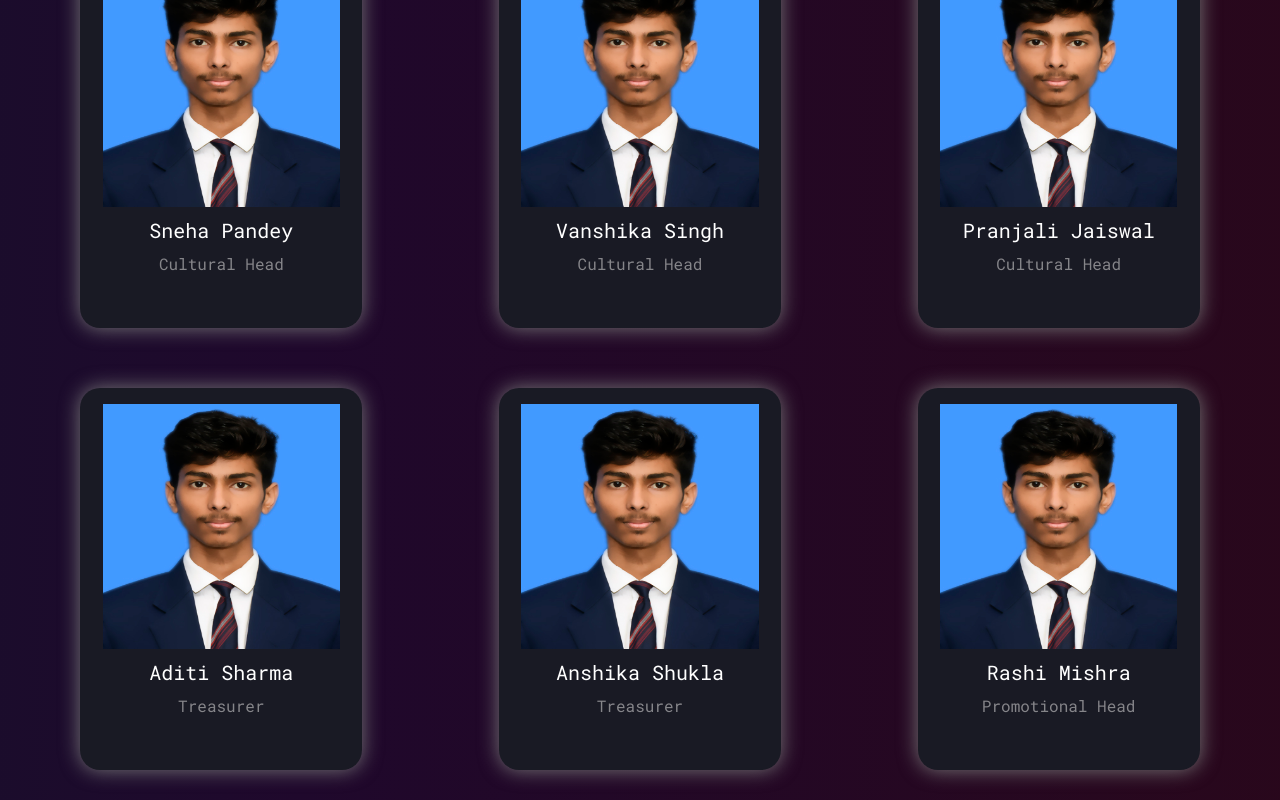
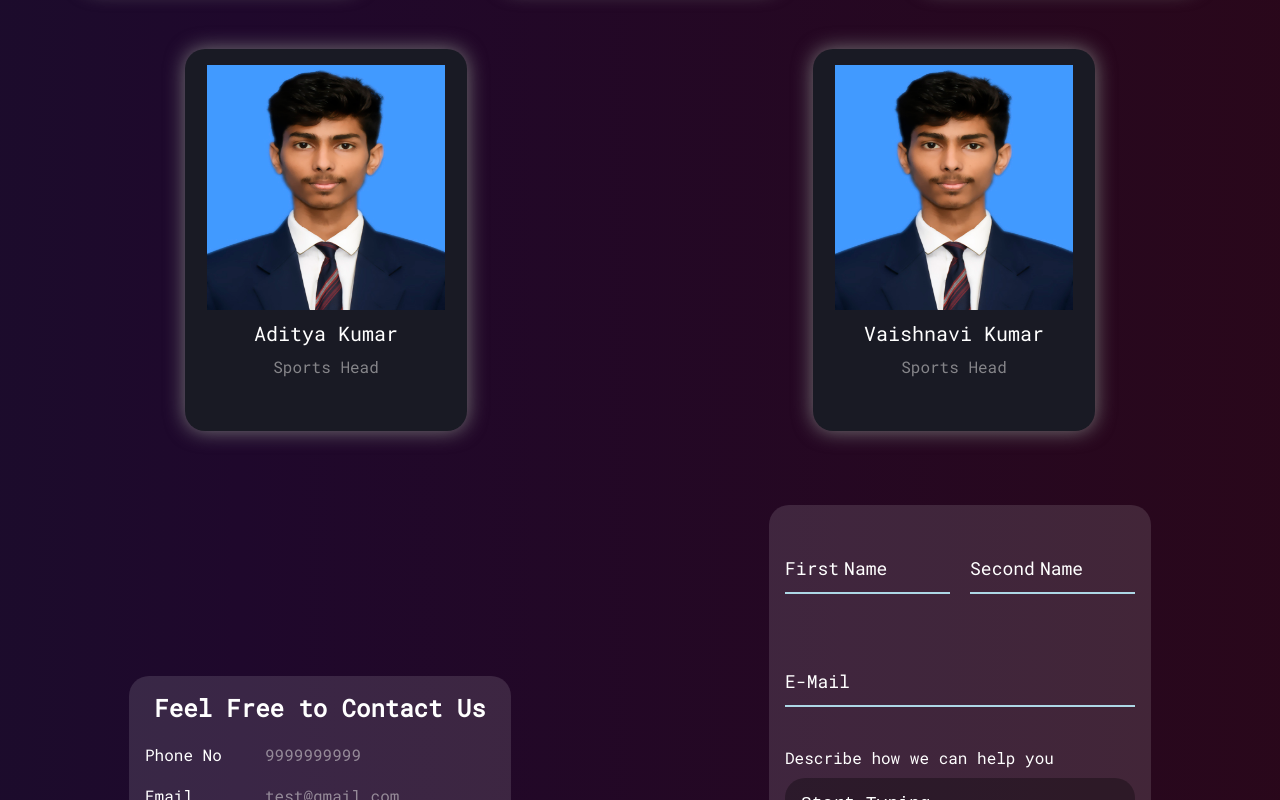
Before and after one commit to deadland2002/ingnitia, a Next.js app: page /ContactUs in a window 1280 px wide. Shown: the part 2000-2800 px from the top of the page. Built offline with nearby package versions, Linux system fonts and the light colour scheme.

Commit message:
Contact Us Fix

```diff
--- a/components/ContactForm.js
+++ b/components/ContactForm.js
@@ -30,28 +30,88 @@ const ContactForm = () => {
 
         <div className={styles.FillForm}>
           <form action="/api/Thankyou">
+            <div className={styles.btnwrap}>
               <div className="form-control">
-              <input type="text" required="" pattern="[a-zA-Z]" placeholder="hi there"/>
+                <input
+                  type="text"
+                  required=""
+                  pattern="[a-zA-Z]"
+                  placeholder="hi there"
+                  name="FirstName"
+                />
                 <label>
-                <span style={{transitionDelay: "0ms"}}>N</span>
-                <span style={{transitionDelay: "100ms"}}>a</span>
-                <span style={{transitionDelay: "200ms"}}>m</span>
-                <span style={{transitionDelay: "300ms"}}>e</span>
+                  <span style={{ transitionDelay: "0ms" }}>F</span>
+                  <span style={{ transitionDelay: "0ms" }}>i</span>
+                  <span style={{ transitionDelay: "0ms" }}>r</span>
+                  <span style={{ transitionDelay: "0ms" }}>s</span>
+                  <span style={{ transitionDelay: "0ms" }}>t</span>
+                  <span style={{ transitionDelay: "0ms" }}></span>
+                  <span style={{ transitionDelay: "0ms" }}>N</span>
+                  <span style={{ transitionDelay: "0ms" }}>a</span>
+                  <span style={{ transitionDelay: "0ms" }}>m</span>
+                  <span style={{ transitionDelay: "0ms" }}>e</span>
                 </label>
               </div>
 
               <div className="form-control">
-              <input type="password" required="" pattern="[a-zA-Z]" placeholder="hi there"/>
+                <input
+                  type="password"
+                  required=""
+                  pattern="[a-zA-Z]"
+                  placeholder="hi there"
+                  name="SecondName"
+                />
                 <label>
-                <span style={{transitionDelay: "0ms"}}>E</span>
-                <span style={{transitionDelay: "100ms"}}>-</span>
-                <span style={{transitionDelay: "200ms"}}>M</span>
-                <span style={{transitionDelay: "300ms"}}>a</span>
-                <span style={{transitionDelay: "400ms"}}>i</span>
-                <span style={{transitionDelay: "500ms"}}>l</span>
+                  <span style={{ transitionDelay: "0ms" }}>S</span>
+                  <span style={{ transitionDelay: "50ms" }}>e</span>
+                  <span style={{ transitionDelay: "150ms" }}>c</span>
+                  <span style={{ transitionDelay: "200ms" }}>o</span>
+                  <span style={{ transitionDelay: "250ms" }}>n</span>
+                  <span style={{ transitionDelay: "300ms" }}>d</span>
+                  <span style={{ transitionDelay: "350ms" }}></span>
+                  <span style={{ transitionDelay: "400ms" }}>N</span>
+                  <span style={{ transitionDelay: "450ms" }}>a</span>
+                  <span style={{ transitionDelay: "500ms" }}>m</span>
+                  <span style={{ transitionDelay: "550ms" }}>e</span>
                 </label>
               </div>
-            <button type="Submit">Submit</button>
+            </div>
+
+            <div>
+              <div className="form-control">
+                <input
+                  type="email"
+                  required=""
+                  pattern="[a-zA-Z]"
+                  placeholder="hi there"
+                  name="FirstName"
+                />
+                <label>
+                  <span style={{ transitionDelay: "0ms" }}>E</span>
+                  <span style={{ transitionDelay: "50ms" }}>-</span>
+                  <span style={{ transitionDelay: "150ms" }}>M</span>
+                  <span style={{ transitionDelay: "200ms" }}>a</span>
+                  <span style={{ transitionDelay: "250ms" }}>i</span>
+                  <span style={{ transitionDelay: "250ms" }}>l</span>
+                </label>
+              </div>
+            </div>
+
+            <div className={styles.textareDiv}>
+              <span>Describe how we can help you</span>
+              <textarea rows={8} defaultValue={"Start Typing..."}></textarea>
+            </div>
+
+            <div className="buttons">
+              <button className="btn">
+                <span></span>
+                <p
+                  data-start="Register"
+                  data-text="Send"
+                  data-title="Register"
+                ></p>
+              </button>
+            </div>
           </form>
         </div>
       </div>
--- a/components/Map.js
+++ b/components/Map.js
@@ -8,10 +8,10 @@ export default function Map() {
             height="100%"
             id="gmap_canvas"
             src="https://maps.google.com/maps?q=PSIT&t=&z=16&ie=UTF8&iwloc=&output=embed"
-            frameborder="0"
+            frameBorder="0"
             scrolling="no"
-            marginheight="0"
-            marginwidth="0"
+            marginHeight="0"
+            marginWidth="0"
           ></iframe>
         </div>
       </div>
--- a/components/Timer.js
+++ b/components/Timer.js
@@ -40,7 +40,7 @@ const Timer = () => {
     <>
       <div className={inter.className + " " + styles.timer}>
         <div className={styles.launchingOn} id="Launching">
-          Launching On
+          Launching In
         </div>
 
         <div className={styles.countdown + " countdown "} id="countdown"></div>
--- a/pages/ContactUs.js
+++ b/pages/ContactUs.js
@@ -20,19 +20,13 @@ export default function ContactUs() {
         <title>Create Next App</title>
         <meta name="description" content="Generated by create next app" />
         <meta name="viewport" content="width=device-width, initial-scale=1" />
-        <link rel="icon" href="/favicon.ico" />
         <link rel="stylesheet" href="./css/logosvg.css" />
       </Head>
       <Navbar />
 
-
-    <ContactForm />
-
-
-    <Map/>
-
-
-
+      <div className={"DivCenter" + " " + styles.Title}>
+        <h1>Contact Us</h1>
+      </div>
       <div className={styles.wrapper}>
         <div className={styles.cardholder}>
           {CommitteeData.map((single) => {
@@ -42,7 +36,9 @@ export default function ContactUs() {
       </div>
 
 
+      <ContactForm />
 
+      <Map />
     </>
   );
 }
--- a/pages/Event.js
+++ b/pages/Event.js
@@ -49,7 +49,6 @@ export default function Event() {
         <title>Create Next App</title>
         <meta name="description" content="Generated by create next app" />
         <meta name="viewport" content="width=device-width, initial-scale=1" />
-        <link rel="icon" href="/favicon.ico" />
         <link rel="stylesheet" href="./css/logosvg.css" />
       </Head>
       <Navbar />
--- a/styles/ContactUs.module.css
+++ b/styles/ContactUs.module.css
@@ -61,9 +61,10 @@
 
 .FillForm , .ContactFormWrapper{
     width: 350px;
-    background-color: rgba(227, 226, 226, 0.234);
+    background-color: rgba(255, 255, 255, 0.123);
     padding: 1rem 1rem;
     border-radius: 20px;
+    /* backdrop-filter: blur(5px); */
 }
 
 .ContactFormWrapper{
@@ -90,3 +91,56 @@
     width: 100%;
     font-size: 24px;
 }
+
+.Title{
+    font-size: 24px;
+}
+
+.btnwrap{
+    display: flex;
+    gap: 20px;
+}
+
+
+.textareDiv{
+    display: flex;
+    gap: 10px;
+    flex-direction: column;
+    height: fit-content;
+}
+
+
+
+.textareDiv textarea{
+    width: calc(100% - 2rem);
+    background-color: rgba(0, 0, 0, 0.312);
+    outline: none;
+    border: 0;
+    padding: 1rem 1rem;
+    font-size: 18px;
+    color: white;
+    border-radius: 20px;
+}
+
+
+
+
+@media (max-width: 850px) {
+    .WrapperContact{
+        flex-direction: column;
+        gap: 20px;
+    }
+    .Title{
+        margin-top: 70px;
+    }
+}
+
+@media (max-width: 450px) {
+    .FillForm , .ContactFormWrapper{
+        width: 80%;
+    }
+    .btnwrap , .details{
+        flex-direction: column;
+        gap: 0;
+    }
+}
--- a/styles/globals.css
+++ b/styles/globals.css
@@ -115,7 +115,13 @@ a:invalid {
   height: 400px;
 }
 
-
+.DivCenter{
+  display: flex;
+  width: 100%;
+  height: fit-content;
+  justify-content: center;
+  align-items: center;
+}
 
 
 
@@ -364,7 +370,7 @@ a:invalid {
 .form-control {
   position: relative;
   margin: 20px 0 40px;
-  width: 190px;
+  width: 100%;
 }
 
 .form-control input {
@@ -413,3 +419,203 @@ a:invalid {
 
 
 /*        INPUT BUTTON END       */
+
+
+
+
+
+
+
+/*        BUTTON      START        */
+
+
+
+
+
+
+
+
+
+
+.buttons {
+  display: flex;
+  justify-content: space-around;
+  top: 20px;
+  left: 20px;
+}
+
+.buttons button {
+  width: 150px;
+  height: 50px;
+  background-color: white;
+  margin: 20px;
+  color: #000000;
+  position: relative;
+  overflow: hidden;
+  font-size: 14px;
+  letter-spacing: 1px;
+  font-weight: 500;
+  text-transform: uppercase;
+  transition: all 0.3s ease;
+  cursor: pointer;
+  border: 0;
+  display: flex;
+  align-items: center;
+  justify-content: center;
+  border-radius: 3px;
+}
+
+.buttons button:before, .buttons button:after {
+  content: "";
+  position: absolute;
+  width: 0;
+  height: 4px;
+  background-color: #008a9f;
+  transition: all 0.3s cubic-bezier(0.35, 0.1, 0.25, 1);
+}
+
+.buttons button:before {
+  right: 0;
+  top: 0;
+  transition: all 0.5s cubic-bezier(0.35, 0.1, 0.25, 1);
+}
+
+.buttons button:after {
+  left: 0;
+  bottom: 0;
+}
+
+.buttons button span {
+  width: 100%;
+  height: 100%;
+  position: absolute;
+  left: 0;
+  top: 0;
+  margin: 0;
+  padding: 0;
+  z-index: 1;
+}
+
+.buttons button span:before, .buttons button span:after {
+  content: "";
+  position: absolute;
+  width: 4px;
+  height: 0;
+  background-color: #008a9f;
+  transition: all 0.3s cubic-bezier(0.35, 0.1, 0.25, 1);
+}
+
+.buttons button span:before {
+  right: 0;
+  top: 0;
+  transition: all 0.5s cubic-bezier(0.35, 0.1, 0.25, 1);
+}
+
+.buttons button span:after {
+  left: 0;
+  bottom: 0;
+}
+
+.buttons button p {
+  padding: 0;
+  margin: 0;
+  transition: all 0.4s cubic-bezier(0.35, 0.1, 0.25, 1);
+  position: absolute;
+  width: 100%;
+  height: 100%;
+}
+
+.buttons button p:before, .buttons button p:after {
+  position: absolute;
+  width: 100%;
+  transition: all 0.4s cubic-bezier(0.35, 0.1, 0.25, 1);
+  z-index: 1;
+  left: 0;
+}
+
+.buttons button p:before {
+  content: attr(data-title);
+  top: 50%;
+  transform: translateY(-50%);
+}
+
+.buttons button p:after {
+  content: attr(data-text);
+  top: 150%;
+  color: #008a9f;;
+}
+
+.buttons button:hover:before, .buttons button:hover:after {
+  width: 100%;
+}
+
+.buttons button:hover span {
+  z-index: 1;
+}
+
+.buttons button:hover span:before, .buttons button:hover span:after {
+  height: 100%;
+}
+
+.buttons button:hover p:before {
+  top: -50%;
+  transform: rotate(5deg);
+}
+
+.buttons button:hover p:after {
+  top: 50%;
+  transform: translateY(-50%);
+}
+
+.buttons button.start {
+  background-color: #44d8a4;
+  box-shadow: 0px 5px 10px -10px rgba(0, 0, 0, 0.2);
+  transition: all 0.2s ease;
+}
+
+.buttons button.start p:before {
+  top: -50%;
+  transform: rotate(5deg);
+}
+
+.buttons button.start p:after {
+  color: white;
+  transition: all 0s ease;
+  content: attr(data-start);
+  top: 50%;
+  transform: translateY(-50%);
+  animation: start 0.3s ease;
+  animation-fill-mode: forwards;
+}
+
+@keyframes start {
+  from {
+    top: -50%;
+  }
+}
+
+.buttons button.start:hover:before, .buttons button.start:hover:after {
+  display: none;
+}
+
+.buttons button.start:hover span {
+  display: none;
+}
+
+.buttons button:active {
+  outline: none;
+  border: none;
+}
+
+.buttons button:focus {
+  outline: 0;
+}
+
+
+
+
+
+
+
+
+/*          BUTTON      END        */
--- a/styles/navbar.module.css
+++ b/styles/navbar.module.css
@@ -52,8 +52,8 @@
     cursor: pointer;
     padding: 5px 5px;
     position: absolute;
-    right: 47px;
-    top: 40px;
+    right: 30px;
+    top: 30px;
     z-index: 10;
   }
   .hamburger img {
@@ -67,8 +67,8 @@
     flex-direction: column;
     position: absolute;
     background-color: rgba(0, 0, 0, 0.381) !important;
-    right: 20px;
-    top: 20px;
+    right: 10px;
+    top: 10px;
     height: fit-content !important;
     width: fit-content !important;
     z-index: 1;
```
Also changed, not shown: styles/EventsPage.module.css (+9 -1 lines), styles/Gallery.module.css (+20 -10 lines). Lines whose indentation alone changed are shown as unchanged.
